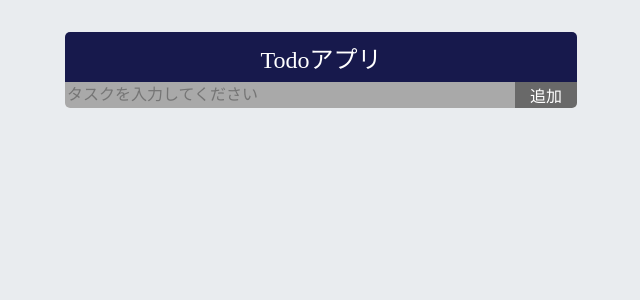
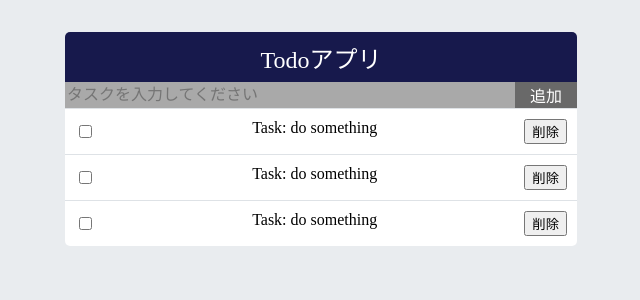
Before and after one commit to s1f10220266/Todo-sample-with-React, a React (Create React App) app: page / in a window 1280 px wide. Shown: the top 300 px of the page, without its empty margins (319-959 px from the left). Built offline with nearby package versions, Linux system fonts and the light colour scheme.

Commit message:
ToDoの一覧表示、削除ボタンの実装。動作自体は未実装

```diff
--- a/src/App.js
+++ b/src/App.js
@@ -1,5 +1,6 @@
 import './App.css';
-import TodoInput from "./TodoInput"
+import TodoInput from "./TodoInput";
+import TodoList from "./TodoList";
 
 function App() {
   return (
@@ -7,6 +8,7 @@ function App() {
       <div className="App-title">Todoアプリ</div>
       <div className="App-content">
         <TodoInput />
+        <TodoList />
       </div>
     </div>
   );
--- /dev/null
+++ b/src/TodoItem.js
@@ -0,0 +1,18 @@
+const TodoItem = () => {
+    const itemStyle = {
+        display: "flex", alignItems: "centor",
+        padding: 10,
+        borderTop: "1px solid #dee2e6"
+    }
+    const checkboxStyle = {cursor: "pointer"}
+    const textStyle = {flex: 1, marginLeft: 10}
+    const btnStyle = {cursor: "pointer"}
+    return (
+        <div style={itemStyle}>
+            <input type="checkbox" checked={false} style={checkboxStyle}></input>
+            <div style={textStyle}>Task: do something</div>
+            <button style={btnStyle}>削除</button>
+        </div>
+    );
+}
+export default TodoItem;
--- /dev/null
+++ b/src/TodoList.js
@@ -0,0 +1,13 @@
+import TodoItem from "./TodoItem";
+
+const TodoList = () => {
+    return (
+        <div>
+            <TodoItem />
+            <TodoItem />
+            <TodoItem />
+        </div>
+    );
+}
+
+export default TodoList;
```
